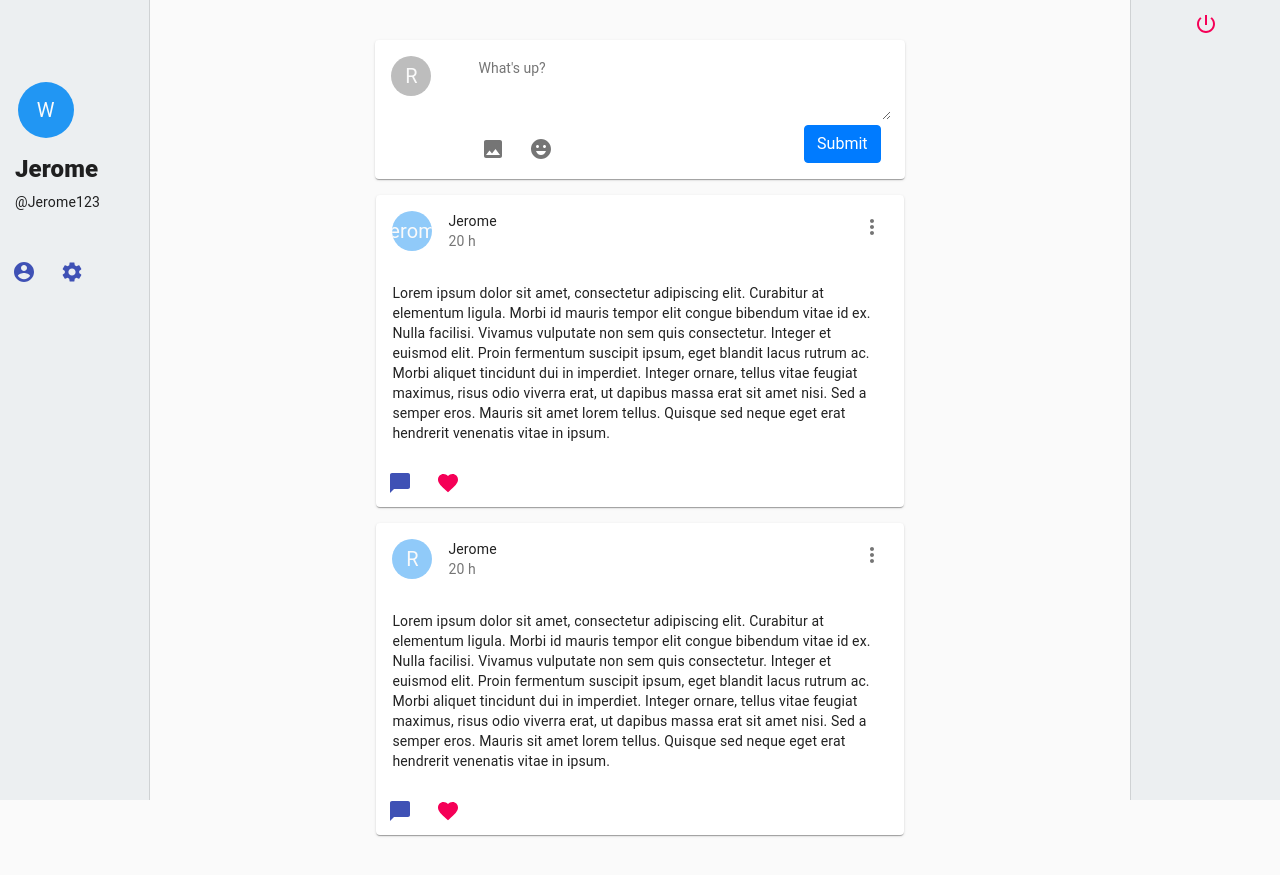
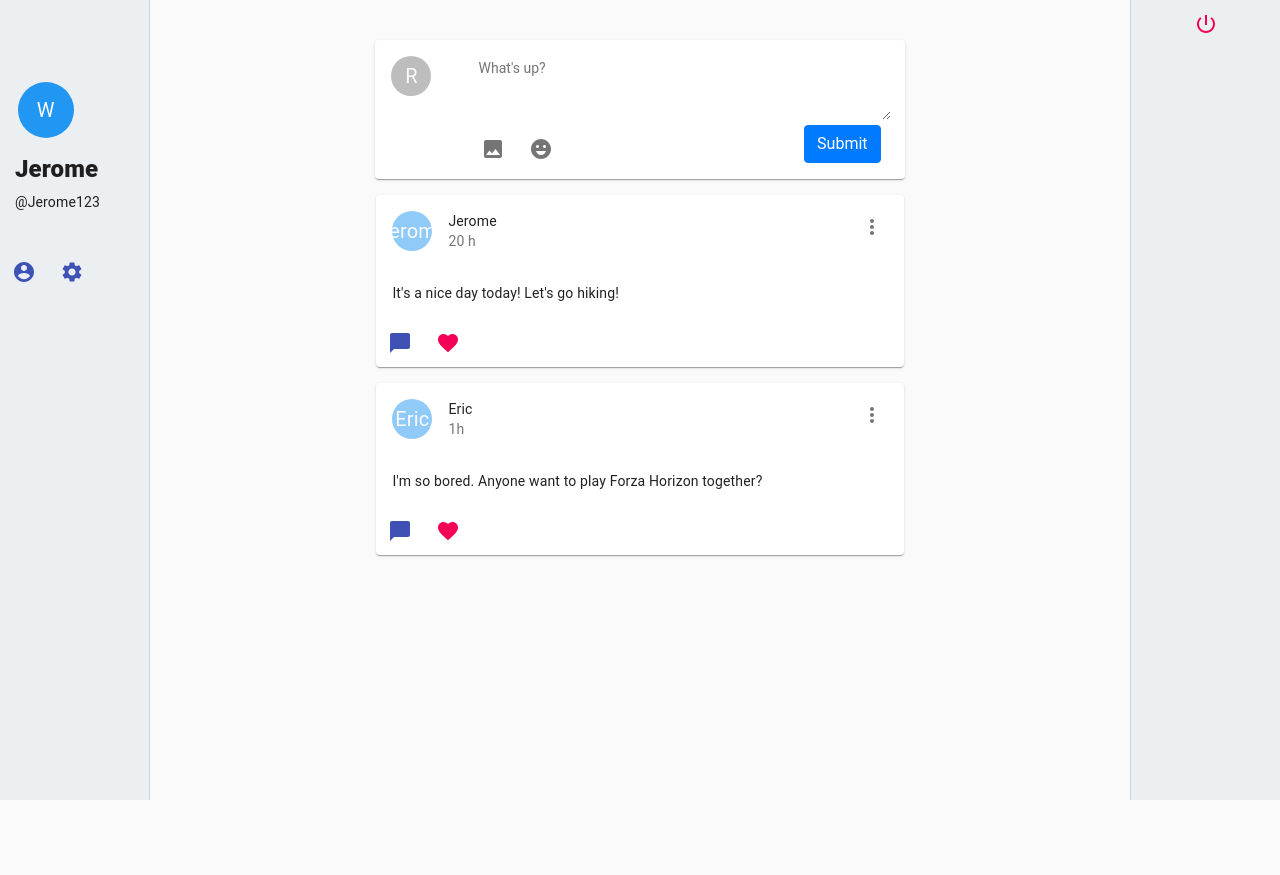
Before and after one commit to jiehangWu/circles, a React (Create React App) app in the folder frontend/: page /home in a window 1280 px wide. After the commit the page ends 800 px from the top, so only its background shows below. Built offline with nearby package versions, Linux system fonts and the light colour scheme.

Commit message:
add a reducer for posts and setup some default mock data

```diff
--- a/frontend/src/components/helpers/history.js
+++ /dev/null
@@ -1,3 +0,0 @@
-import {createBrowserHistory} from './node_modules/history';
-
-export const history = createBrowserHistory();
--- a/frontend/src/components/home/Home.js
+++ b/frontend/src/components/home/Home.js
@@ -1,5 +1,5 @@
 import React from "react";
-import PostContainer from './PostContainer';
+import PostList from './PostList';
 import InputArea from './InputArea';
 import PreferenceBar from './PreferenceBar';
 import LeftSideBar from "./LeftSideBar";
@@ -103,7 +103,7 @@ function Home() {
 
 				<main className={classes.content}>
 					<InputArea />
-					<PostContainer />
+					<PostList />
 				</main>
 
 				{/* right side bar */}
--- a/frontend/src/components/home/InputArea.js
+++ b/frontend/src/components/home/InputArea.js
@@ -6,7 +6,9 @@ import ImageIcon from '@material-ui/icons/Image';
 import IconButton from "@material-ui/core/IconButton";
 import EmojiEmotionsIcon from '@material-ui/icons/EmojiEmotions';
 
-let InputArea = () => {
+class InputArea extends React.Component {
+
+    render() {
         return (
             <div className="container">
                 <Card className="input-area my-3">
@@ -36,31 +38,8 @@ let InputArea = () => {
                     </div>
                 </Card>
             </div>
-        // <div id="addArea" className="panel">
-        //     <h2>How do you feel today</h2>
-        //
-        //     <form
-        //         onSubmit={e => {
-        //             e.preventDefault()
-        //             if (!input.value.trim()) {
-        //                 return
-        //             }
-        //             input.value = ''
-        //         }}
-        //     >
-        //
-        // <textarea ref={node => {
-        //     input = node
-        // }}
-        //           className="textinput"
-        // />
-        //
-        //         <button type="submit" className="inputPanel">Share</button>
-        //
-        //     </form>
-        // </div>
         );
     }
-
+}
 
 export default InputArea;
--- a/frontend/src/components/home/PostContainer.js
+++ b/frontend/src/components/home/PostContainer.js
@@ -10,20 +10,6 @@ import { makeStyles } from '@material-ui/core/styles';
 import ChatBubbleIcon from '@material-ui/icons/ChatBubble';
 import FavoriteIcon from '@material-ui/icons/Favorite';
 import { blue } from '@material-ui/core/colors';
-
-const mockData = {
-    userID: 'Jerome',
-    time: '20 h',
-    content: `Lorem ipsum dolor sit amet,
-    consectetur adipiscing elit.
-    Curabitur at elementum ligula.
-    Morbi id mauris tempor elit congue bibendum vitae id ex.
-    Nulla facilisi. Vivamus vulputate non sem quis consectetur.
-    Integer et euismod elit. Proin fermentum suscipit ipsum, eget blandit lacus rutrum ac.
-    Morbi aliquet tincidunt dui in imperdiet. Integer ornare, tellus vitae feugiat maximus,
-    risus odio viverra erat, ut dapibus massa erat sit amet nisi. Sed a semper eros.
-    Mauris sit amet lorem tellus. Quisque sed neque eget erat hendrerit venenatis vitae in ipsum.`
-};
 
 const styles = makeStyles((theme) => ({
     post: {
@@ -43,16 +29,16 @@ const styles = makeStyles((theme) => ({
     }
 }));
 
-const PostContainer = () => {
+const PostContainer = (props) => {
     const classes = styles();
 
     return (
         <div className={classes.postContainer}>
-             <Card className={classes.post} >
+            <Card className={classes.post} >
                 <CardHeader
                     avatar={
                         <Avatar aria-label="profile-pic" className={classes.avatar}>
-                            {mockData.userID}
+                            {props.userID}
                         </Avatar>
                     }
                     action={
@@ -60,46 +46,17 @@ const PostContainer = () => {
                             <MoreVertIcon />
                         </IconButton>
                     }
-                    title={mockData.userID}
-                    subheader={mockData.time}
+                    title={props.userID}
+                    subheader={props.time}
                 >
                 </CardHeader>
                 <CardContent>
                     <Typography variant="body2" color="textPrimary" component="p">
-                        {mockData.content}
+                        {props.content}
                     </Typography>
                 </CardContent>
                 <IconButton aria-label="chat">
-                    <ChatBubbleIcon color='primary'/>
-                </IconButton>
-                <IconButton aria-label="like">
-                    <FavoriteIcon color='secondary'/>
-                </IconButton>
-            </Card>
-
-            <Card className={classes.post}>
-                <CardHeader
-                    avatar={
-                        <Avatar aria-label="profile-pic" className={classes.avatar}>
-                            R
-                        </Avatar>
-                    }
-                    action={
-                        <IconButton aria-label="settings">
-                            <MoreVertIcon />
-                        </IconButton>
-                    }
-                    title={mockData.userID}
-                    subheader={mockData.time}
-                >
-                </CardHeader>
-                <CardContent>
-                    <Typography variant="body2" color="textPrimary" component="p">
-                        {mockData.content}
-                    </Typography>
-                </CardContent>
-                <IconButton aria-label="chat">
-                    <ChatBubbleIcon color='primary'/>
+                    <ChatBubbleIcon color='primary' />
                 </IconButton>
                 <IconButton aria-label="like">
                     <FavoriteIcon color='secondary' />
@@ -107,6 +64,6 @@ const PostContainer = () => {
             </Card>
         </div>
     );
-};
+}
 
 export default PostContainer;
--- /dev/null
+++ b/frontend/src/components/home/PostList.js
@@ -0,0 +1,27 @@
+import React from "react";
+import PostContainer from "./PostContainer"
+import { connect } from 'react-redux';
+
+class PostList extends React.Component {
+    constructor(props) {
+        super(props);
+    }
+
+    render() {
+        return (
+            <div>
+                {this.props.posts.postList.map((post) =>
+                    <PostContainer userID={post.userID} time={post.time} content={post.content} />
+                )}
+            </div>
+        )
+    }
+}
+
+const mapStateToProps = (state) => {
+    return {
+        posts: state.posts,
+    }
+};
+
+export default connect(mapStateToProps)(PostList);
--- a/frontend/src/reducers/index.js
+++ b/frontend/src/reducers/index.js
@@ -2,6 +2,7 @@ import {combineReducers} from "redux";
 import {login} from "./login.reducer";
 import {register} from "./register.reducer";
 import {message} from "./message.reducer";
+import {posts} from "./posts.reducer"
 import inputReducer from './InputReducer';
 import tagsReducer from './TagsReducer';
 
@@ -9,6 +10,7 @@ export const rootReducer = combineReducers({
     message,
     login,
     register,
+    posts,
     input: inputReducer,
     tags: tagsReducer,
 });
--- /dev/null
+++ b/frontend/src/reducers/posts.reducer.js
@@ -0,0 +1,21 @@
+const mockState = {
+    postList: [
+        {
+            userID: 'Jerome',
+            time: '20 h',
+            content: `It's a nice day today! Let's go hiking!`
+        },
+        {
+            userID: 'Eric',
+            time: '1h',
+            content: 'I\'m so bored. Anyone want to play Forza Horizon together?'
+        }
+    ]
+}
+
+export const posts = (state = mockState, action) => {
+    switch (action.type) {
+        default:
+            return state;
+    }
+};
```
Also changed, not shown: frontend/src/App.js (+13 -13 lines). Lines whose indentation alone changed are shown as unchanged.
